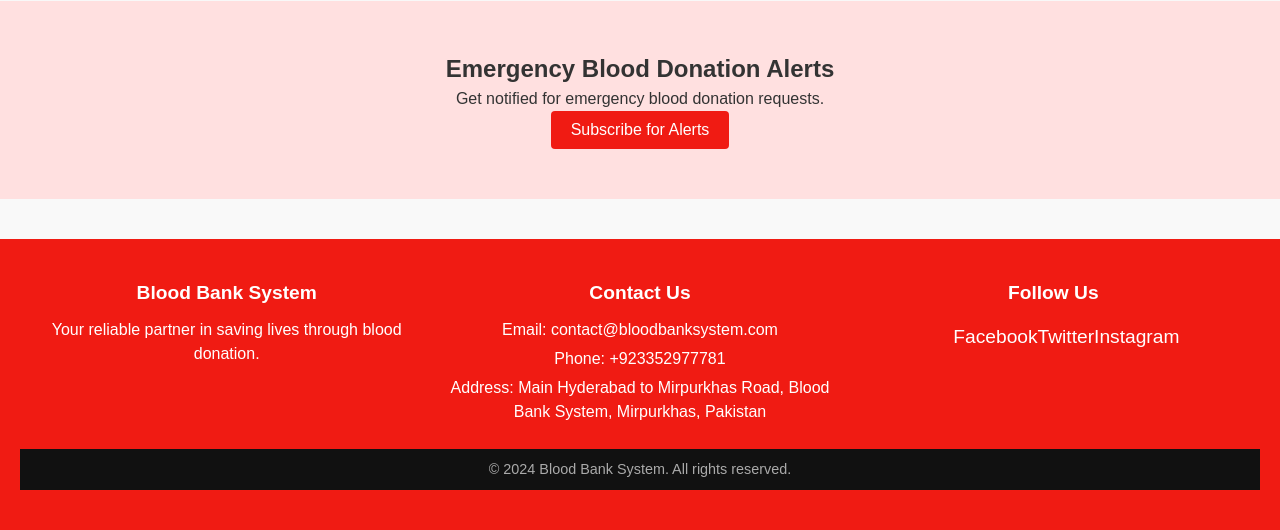
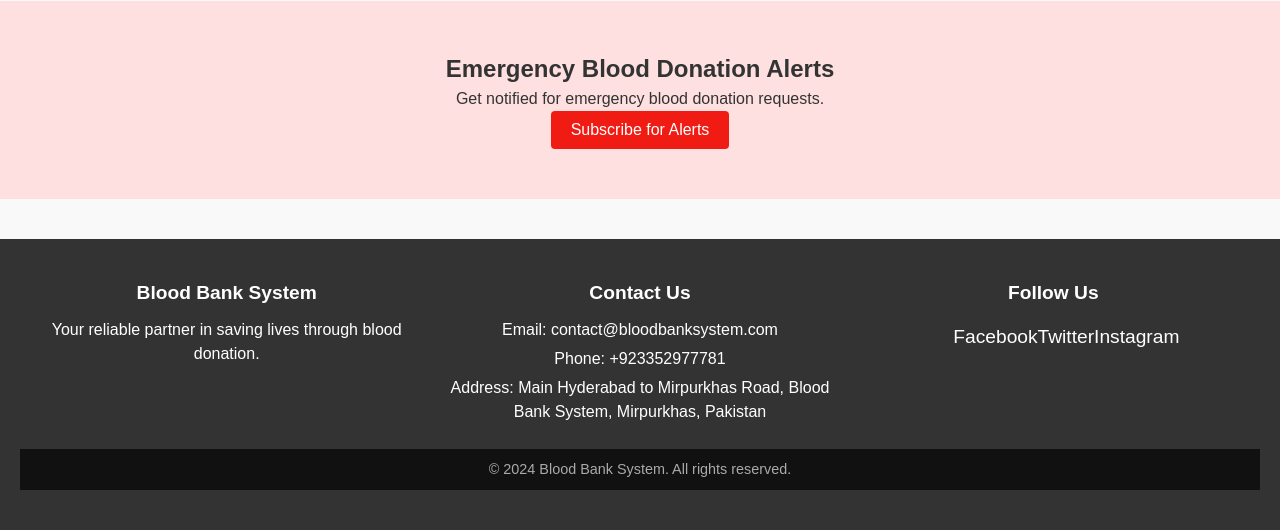
Before and after one commit to alizaib0000/BloodBankSystem01, a Flask app: page /index in a window 1280 px wide. Shown: the part 1059-1589 px from the top of the page. Run offline with Flask 3, Linux system fonts and the light colour scheme; some libraries are stand-ins or nearby versions.

Commit message:
Update styles.css

```diff
--- a/static/styles.css
+++ b/static/styles.css
@@ -339,10 +339,10 @@ body {
 
 /* Footer Section */
 .footer {
-    background-color: #f01b13;
-    color: #fff;
-    padding: 40px 20px;
-    text-align: center;
+  background-color: #333;
+  color: white;
+  padding: 40px 20px;
+  text-align: center;
 }
 
 .footer .footer-content {
```
